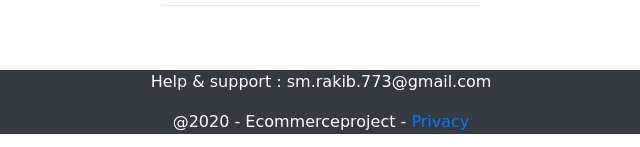
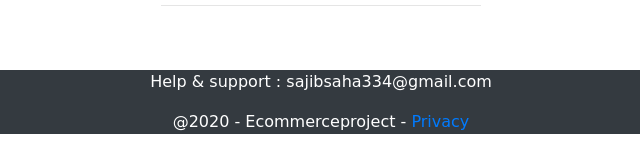
Before and after one commit to sajibcse6/Add-new-product, a plain HTML site: page index.html in a window 1280 px wide. Shown: the part 690-837 px from the top of the page, 319-959 px from the left. Drawn offline with nearby package versions, Linux system fonts and the light colour scheme.

Commit message:
Update index.html

```diff
--- a/index.html
+++ b/index.html
@@ -228,7 +228,7 @@
 
 
 	<footer class="text-center bg-dark text-white">
-		<p>Help & support : sm.rakib.773@gmail.com</p>
+		<p>Help & support : sajibsaha334@gmail.com</p>
 		<p>@2020 - Ecommerceproject - <a href="#">Privacy</a></p>
 
 	</footer>
```
